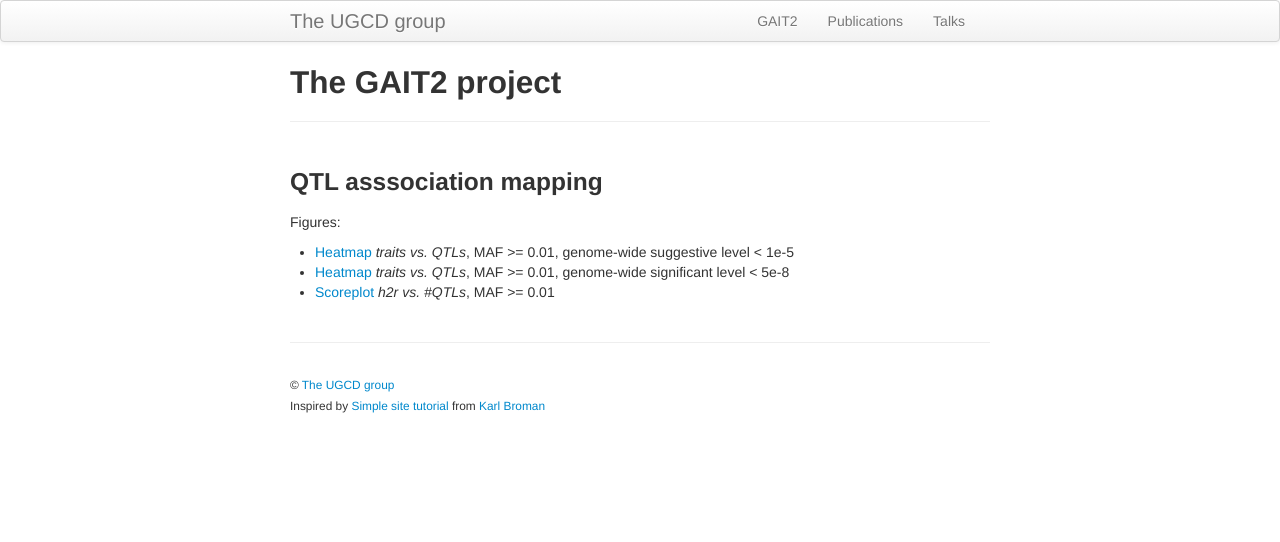
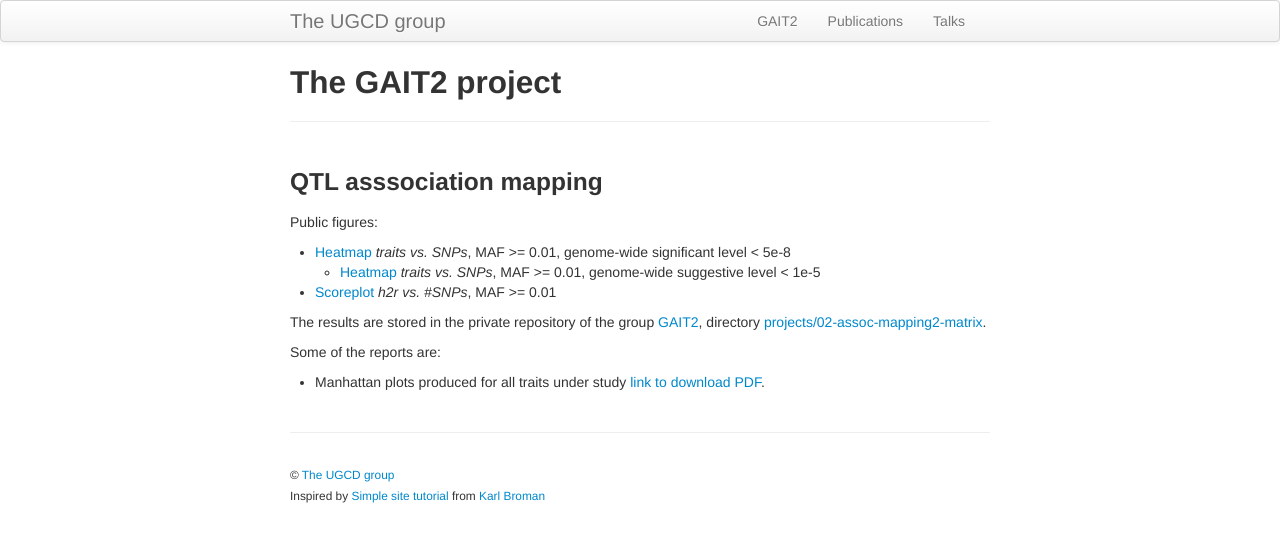
Before and after one commit to ugcd/ugcd.github.io, a Jekyll site: the page built from pages/projects/gait2/index.md, in a window 1280 px wide. Shown: the top 542 px of the page. Built offline with Jekyll 4.4.1, drawn with Linux system fonts in a browser that asks for light colours.

Commit message:
up gait2 index

```diff
--- a/pages/projects/gait2/index.md
+++ b/pages/projects/gait2/index.md
@@ -15,8 +15,16 @@ title: The GAIT2 project
 
 ### <a name="assoc"></a>QTL asssociation mapping
 
-Figures:
 
-* [Heatmap]({{ site.baseurl }}/reports/assoc-mapping2/heatmap1.html) _traits vs. QTLs_, MAF >= 0.01, genome-wide suggestive level < 1e-5
-* [Heatmap]({{ site.baseurl }}/reports/assoc-mapping2/heatmap2.html) _traits vs. QTLs_, MAF >= 0.01, genome-wide significant level < 5e-8
-* [Scoreplot]({{ site.baseurl }}/reports/assoc-mapping2/scoreplot.html) _h2r vs. #QTLs_, MAF >= 0.01
+Public figures:
+
+* [Heatmap]({{ site.baseurl }}/reports/assoc-mapping2/heatmap2.html) _traits vs. SNPs_, MAF >= 0.01, genome-wide significant level < 5e-8
+    * [Heatmap]({{ site.baseurl }}/reports/assoc-mapping2/static-heatmap1.html) _traits vs. SNPs_, MAF >= 0.01, genome-wide suggestive level < 1e-5
+* [Scoreplot]({{ site.baseurl }}/reports/assoc-mapping2/scoreplot.html) _h2r vs. #SNPs_, MAF >= 0.01
+
+The results are stored in the private repository of the group [GAIT2](https://github.com/ugcd/GAIT2),
+directory [projects/02-assoc-mapping2-matrix](https://github.com/ugcd/GAIT2/tree/master/projects/02-assoc-mapping2-matrix).
+
+Some of the reports are:
+
+* Manhattan plots produced for all traits under study [link to download PDF](https://github.com/ugcd/GAIT2/raw/master/projects/02-assoc-mapping2-matrix/output/assoc/manhattan.A.maf001.mapping2.gait2.matrix.pdf).
```
